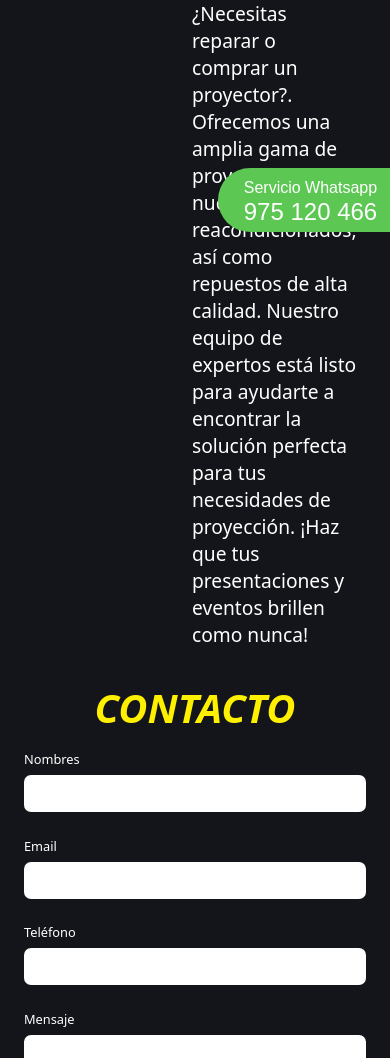
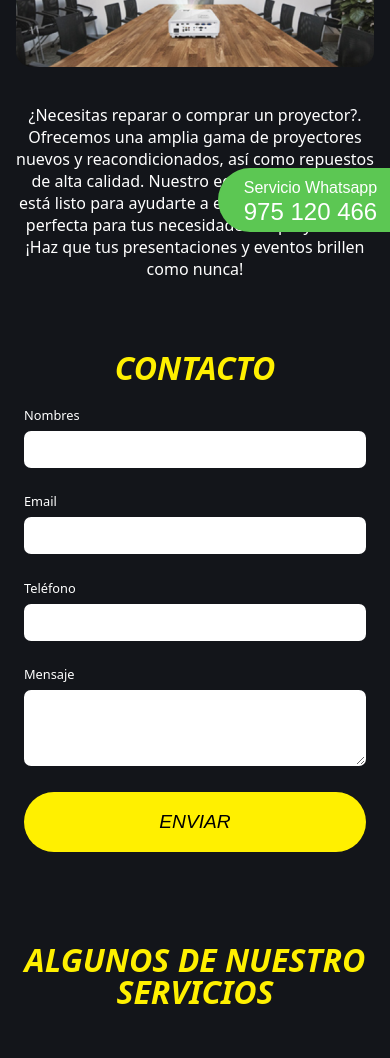
Before and after one commit to AgenciaServitec/proyectores-landing, an Astro site: page / in a window 390 px wide. Shown: the part 484-1542 px from the top of the page. Built offline with nearby package versions, Linux system fonts and the light colour scheme; Astro itself is replaced by a stand-in of ours; some icons are missing.

Commit message:
refactored the contactForm, carouselProducts, seoSection and sectionWrapper component in mobile version

```diff
--- a/src/components/contact/ContactFormComponent.css
+++ b/src/components/contact/ContactFormComponent.css
@@ -8,13 +8,13 @@
 
   h1 {
     text-align: center;
-    font-size: 3.5rem;
+    font-size: 2em;
     color: #fff000;
     line-height: 1;
     text-transform: uppercase;
     font-style: italic;
-    @media (max-width: 576px) {
-      font-size: 2.5rem;
+    @media (min-width: 920px) {
+      font-size: 3.5em;
     }
   }
 
--- a/src/components/home/CarouselProducts.astro
+++ b/src/components/home/CarouselProducts.astro
@@ -18,8 +18,6 @@ import { services } from "../../data-list";
 
 <style lang="scss">
   section {
-    padding: 2em 1em;
-
     .wrapper-title {
       width: 70%;
       margin: auto;
@@ -29,13 +27,13 @@ import { services } from "../../data-list";
 
       h2 {
         text-align: center;
-        font-size: 3.5rem;
+        font-size: 2em;
         line-height: 1;
         text-transform: uppercase;
         font-style: italic;
         margin-bottom: 1em;
-        @media (max-width: 576px) {
-          font-size: 2.5rem;
+        @media (min-width: 920px) {
+          font-size: 3.5em;
         }
       }
     }
@@ -45,7 +43,7 @@ import { services } from "../../data-list";
       width: 100%;
       max-width: 1280px;
       display: grid;
-      grid-template-columns: repeat(auto-fit, minmax(350px, 1fr));
+      grid-template-columns: repeat(auto-fill, minmax(320px, 1fr));
       gap: 1em;
       justify-content: center;
       padding: 1em;
--- a/src/components/home/SeoSection.astro
+++ b/src/components/home/SeoSection.astro
@@ -2,9 +2,9 @@
 
 ---
 
-<main>
+<section>
   <h1>Reparacion y venta de proyectores</h1>
-  <section class="seo-section">
+  <div class="seo-section">
     <div class="seo-section-img">
       <img src="./images/about-us-banner.webp" alt="sobre nosotros" />
     </div>
@@ -17,40 +17,37 @@
         presentaciones y eventos brillen como nunca!
       </p>
     </div>
-  </section>
-</main>
+  </div>
+</section>
 
 <style lang="scss">
-  main {
+  section {
     width: 100%;
-    padding: 2em 5em;
 
-    @media (max-width: 576px) {
-      padding: 0;
+    @media (min-width: 1024px) {
+      padding: 0 5em;
     }
 
     h1 {
       text-align: center;
-      font-size: 3.5rem;
+      font-size: 2em;
       text-transform: uppercase;
       font-style: italic;
       color: #fff000;
       margin-bottom: 1rem;
-      @media (max-width: 576px) {
-        font-size: 1.5rem;
-      }
-      @media (max-width: 1024px) {
-        font-size: 3rem;
-        text-align: center;
+      @media (min-width: 920px) {
+        font-size: 3.5em;
       }
     }
 
     .seo-section {
       width: 100%;
-      padding: 0 10rem;
       display: grid;
-      grid-template-columns: 1fr 1fr;
-      gap: 1em;
+      grid-template-columns: 1fr;
+      gap: 2em;
+      @media (min-width: 768px) {
+        grid-template-columns: 1fr 1fr;
+      }
 
       .seo-section-img {
         img {
@@ -62,19 +59,11 @@
       }
 
       .seo-section-text {
-        text-align: left;
-        font-size: 1.2rem;
-      }
-    }
-
-    @media (max-width: 720px) {
-      section {
-        padding: 0 1rem;
-        grid-template-columns: 1fr;
-
-        .seo-section-text {
-          text-align: center;
-          font-size: 1.2rem;
+        text-align: center;
+        font-size: 1em;
+        @media (min-width: 920px) {
+          text-align: left;
+          font-size: 1.2em;
         }
       }
     }
--- a/src/components/ui/SectionWrapper.astro
+++ b/src/components/ui/SectionWrapper.astro
@@ -8,6 +8,7 @@
 
 <style lang="scss">
   .container {
-    margin: 2em 1em;
+    padding: 2em 1em;
+    margin: 0 auto;
   }
 </style>
```
